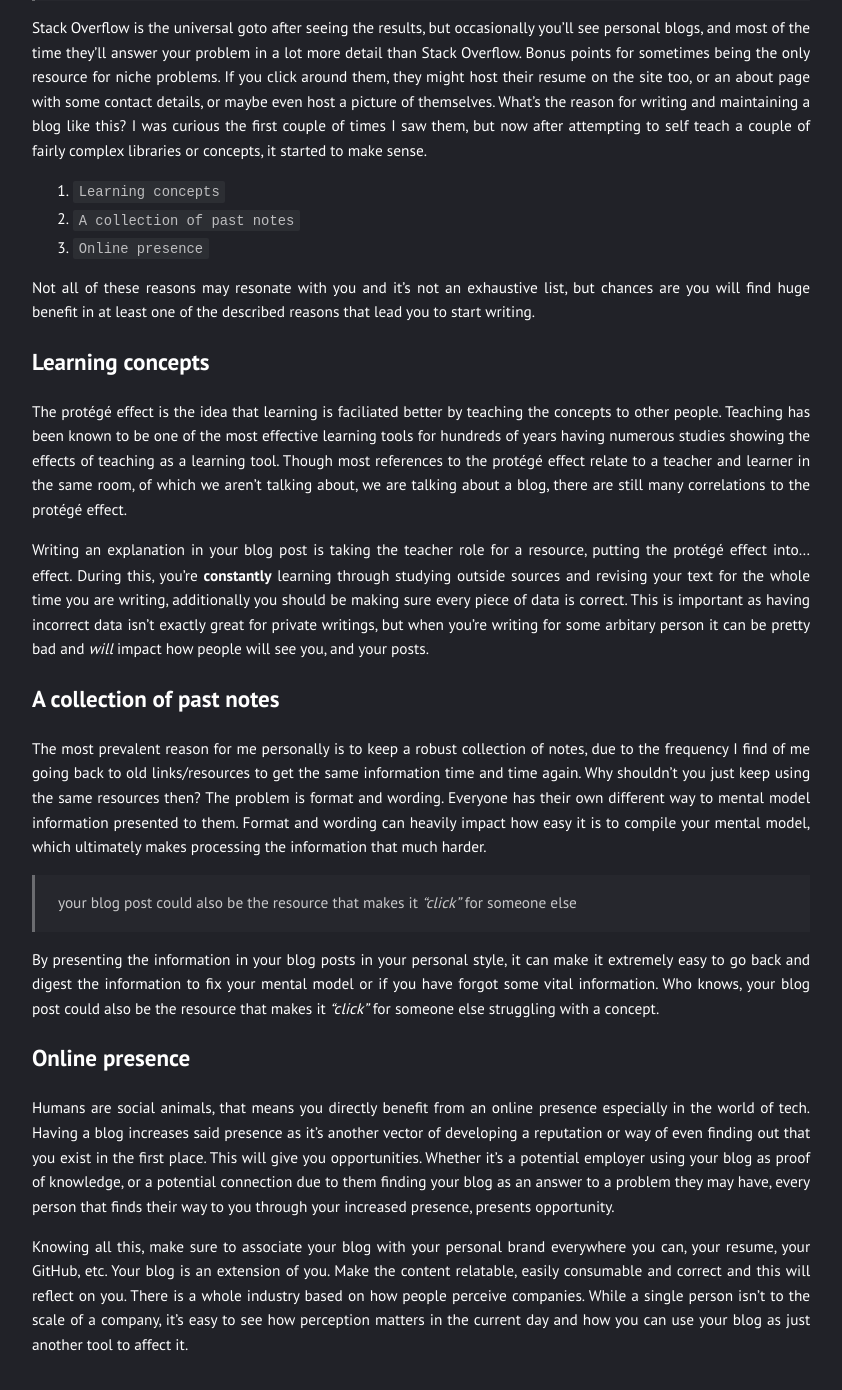
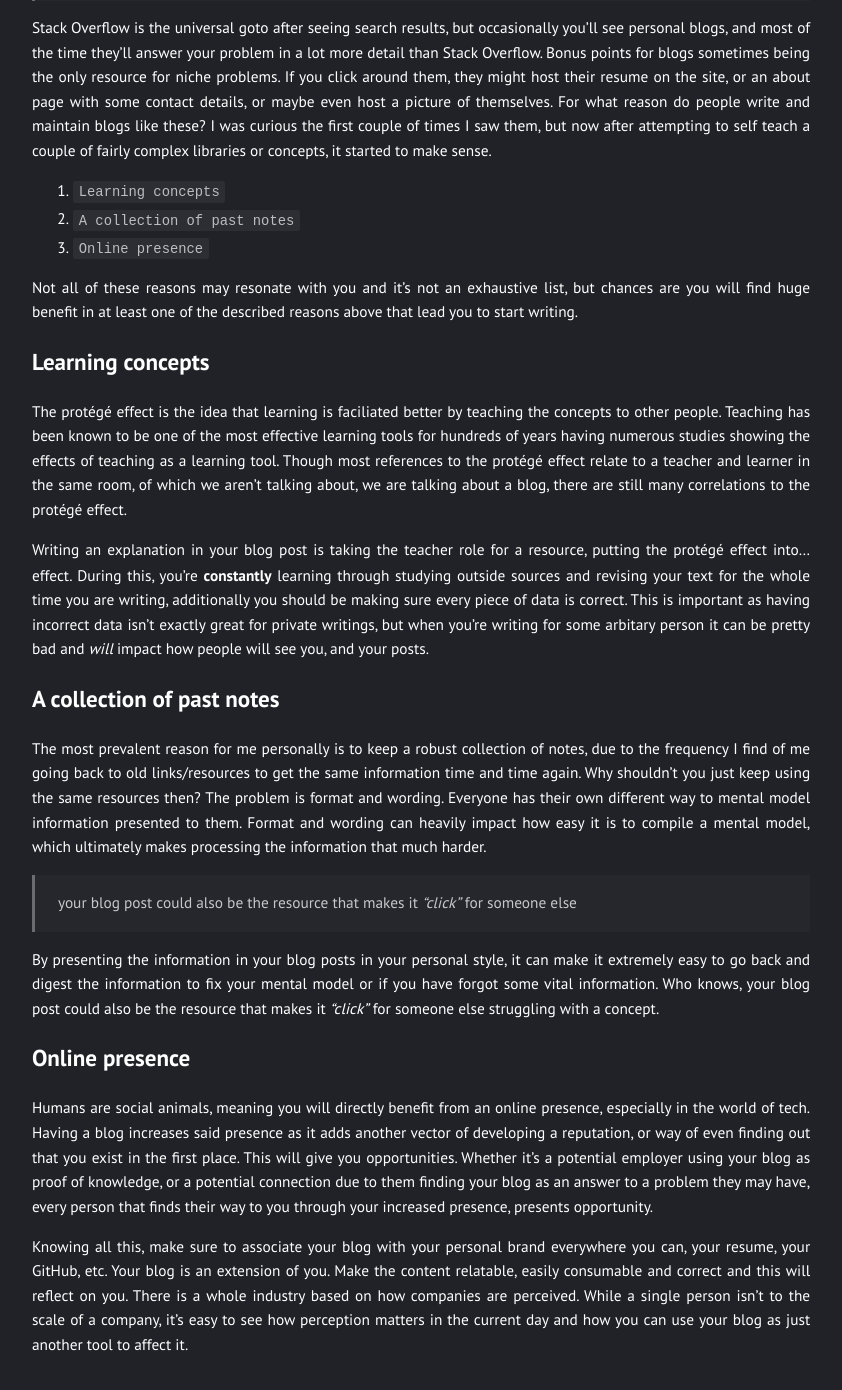
Before and after one commit to waffu/waffu.github.io, a Jekyll site: the page built from _posts/2022/07/2022-07-25-why-write-a-blog-anyway.md, in a window 1280 px wide and 1400 px high, scrolled down 835 px. Shown: the top 1390 px of the window, without its empty margins (219-1061 px from the left). Built offline with Jekyll 4.4.1, drawn with Linux system fonts in a browser that asks for light colours; some of the changed text lies outside the part shown.

Commit message:
fix typo

```diff
--- a/_posts/2022/07/2022-07-25-why-write-a-blog-anyway.md
+++ b/_posts/2022/07/2022-07-25-why-write-a-blog-anyway.md
@@ -6,18 +6,18 @@
 
 ![lofi girl](/assets/images/lofi.jpg)
 
-If you have experience writing any kind of code-related project, whether that be a small snippet or a full fledged production ready repository, it's universal that you will encounter some sort of problem that you're simply too lazy to scour every corner of the documentation for. In comes our lovely friend the search engine.
+If you have experience writing any kind of code-related project, whether that be a small snippet or a full fledged production ready repository, it's universal that you will encounter some sort of problem that you're simply too lazy to scour every corner of documentation for. In comes our lovely friend the search engine.
 
 
 > after attempting to self teach .. it started to make sense
 
-Stack Overflow is the universal goto after seeing the results, but occasionally you'll see personal blogs, and most of the time they'll answer your problem in a lot more detail than Stack Overflow. Bonus points for sometimes being the only resource for niche problems. If you click around them, they might host their resume on the site too, or an about page with some contact details, or maybe even host a picture of themselves. What's the reason for writing and maintaining a blog like this? I was curious the first couple of times I saw them, but now after attempting to self teach a couple of fairly complex libraries or concepts, it started to make sense.
+Stack Overflow is the universal goto after seeing search results, but occasionally you'll see personal blogs, and most of the time they'll answer your problem in a lot more detail than Stack Overflow. Bonus points for blogs sometimes being the only resource for niche problems. If you click around them, they might host their resume on the site, or an about page with some contact details, or maybe even host a picture of themselves. For what reason do people write and maintain blogs like these? I was curious the first couple of times I saw them, but now after attempting to self teach a couple of fairly complex libraries or concepts, it started to make sense.
 
 1. `Learning concepts`
 2. `A collection of past notes`
 3. `Online presence`
 
-Not all of these reasons may resonate with you and it's not an exhaustive list, but chances are you will find huge benefit in at least one of the described reasons that lead you to start writing.
+Not all of these reasons may resonate with you and it's not an exhaustive list, but chances are you will find huge benefit in at least one of the described reasons above that lead you to start writing.
 
 # Learning concepts
 
@@ -27,7 +27,7 @@
 
 # A collection of past notes
 
-The most prevalent reason for me personally is to keep a robust collection of notes, due to the frequency I find of me going back to old links/resources to get the same information time and time again. Why shouldn't you just keep using the same resources then? The problem is format and wording. Everyone has their own different way to mental model information presented to them. Format and wording can heavily impact how easy it is to compile your mental model, which ultimately makes processing the information that much harder.
+The most prevalent reason for me personally is to keep a robust collection of notes, due to the frequency I find of me going back to old links/resources to get the same information time and time again. Why shouldn't you just keep using the same resources then? The problem is format and wording. Everyone has their own different way to mental model information presented to them. Format and wording can heavily impact how easy it is to compile a mental model, which ultimately makes processing the information that much harder.
 
 > your blog post could also be the resource that makes it *"click"* for someone else
 
@@ -35,6 +35,6 @@
 
 # Online presence
 
-Humans are social animals, that means you directly benefit from an online presence especially in the world of tech. Having a blog increases said presence as it's another vector of developing a reputation or way of even finding out that you exist in the first place. This will give you opportunities. Whether it's a potential employer using your blog as proof of knowledge, or a potential connection due to them finding your blog as an answer to a problem they may have, every person that finds their way to you through your increased presence, presents opportunity.
+Humans are social animals, meaning you will directly benefit from an online presence, especially in the world of tech. Having a blog increases said presence as it adds another vector of developing a reputation, or way of even finding out that you exist in the first place. This will give you opportunities. Whether it's a potential employer using your blog as proof of knowledge, or a potential connection due to them finding your blog as an answer to a problem they may have, every person that finds their way to you through your increased presence, presents opportunity.
 
-Knowing all this, make sure to associate your blog with your personal brand everywhere you can, your resume, your GitHub, etc. Your blog is an extension of you. Make the content relatable, easily consumable and correct and this will reflect on you. There is a whole industry based on how people perceive companies. While a single person isn't to the scale of a company, it's easy to see how perception matters in the current day and how you can use your blog as just another tool to affect it.
+Knowing all this, make sure to associate your blog with your personal brand everywhere you can, your resume, your GitHub, etc. Your blog is an extension of you. Make the content relatable, easily consumable and correct and this will reflect on you. There is a whole industry based on how companies are perceived. While a single person isn't to the scale of a company, it's easy to see how perception matters in the current day and how you can use your blog as just another tool to affect it.
```
